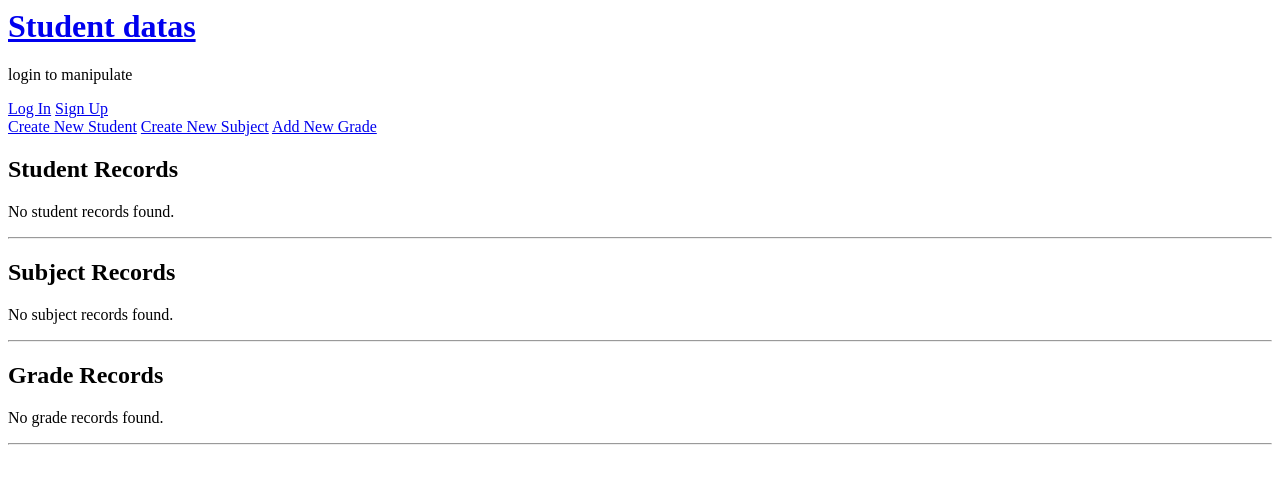
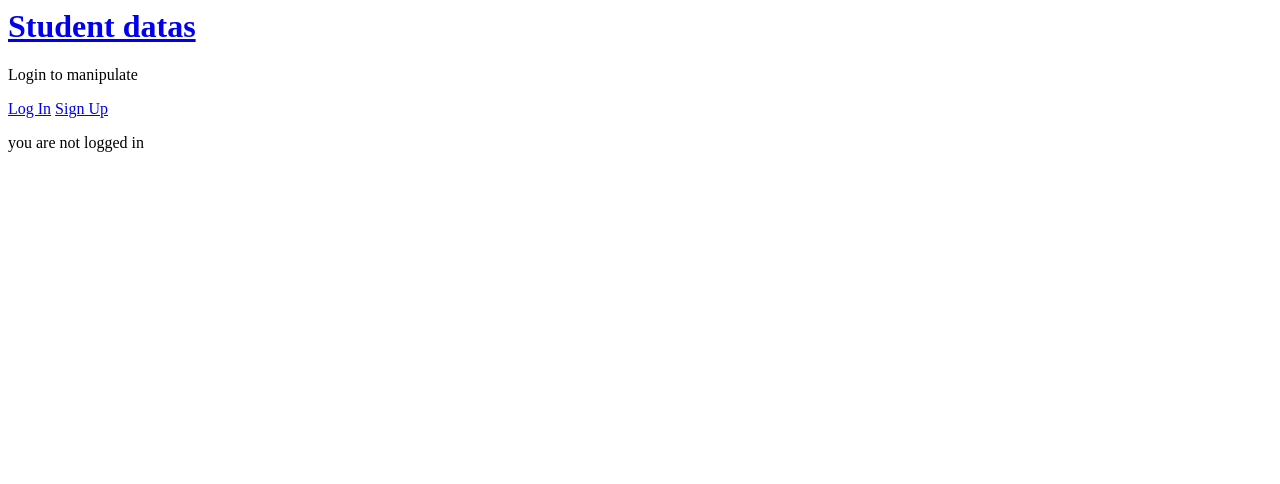
Before and after one commit to sassinzz13/curriculum-checker, a Django app: page / in a window 1280 px wide. Shown: the top 484 px of the page. Run offline with Django 4.2, Linux system fonts and the light colour scheme; data that the repository does not hold is empty; parts of the project's set-up code (start-up, migrations or seed data) failed here and were passed over.

Commit message:
final before hosting to prod

```diff
--- a/accounts/models.py
+++ b/accounts/models.py
@@ -1,5 +1,7 @@
 from django.db import models
 from django.contrib.auth.models import AbstractUser
+
+
 # Create your models here.
 class CustomStudentUser(AbstractUser):
     pass
--- a/accounts/serializers.py
+++ b/accounts/serializers.py
@@ -2,6 +2,7 @@ from rest_framework import serializers
 from django.contrib.auth import get_user_model, authenticate
 
 User = get_user_model()
+
 
 class UserSignupSerializer(serializers.ModelSerializer):
     password = serializers.CharField(write_only=True, min_length=8)
@@ -17,12 +18,13 @@ class UserSignupSerializer(serializers.ModelSerializer):
         )
         return user
 
+
 class LoginSerializer(serializers.Serializer):
     username = serializers.CharField()
     password = serializers.CharField()
 
     def validate(self, data):
-        user = authenticate(username=data['username'], password=data['password'])
+        user = authenticate(username=data["username"], password=data["password"])
         if user:
             return user
         raise serializers.ValidationError("Invalid username or password")
--- a/accounts/urls.py
+++ b/accounts/urls.py
@@ -1,7 +1,8 @@
 from django.urls import path
 from .views import SignupPageView, SignupAPIView, LoginAPIView
+
 urlpatterns = [
     path("signup/", SignupPageView.as_view(), name="signup"),
-      path("api/signup/", SignupAPIView.as_view(), name="signupAPI"),
-       path("api/login/", LoginAPIView.as_view(), name="loginAPI"),
+    path("api/signup/", SignupAPIView.as_view(), name="signupAPI"),
+    path("api/login/", LoginAPIView.as_view(), name="loginAPI"),
 ]
--- a/accounts/views.py
+++ b/accounts/views.py
@@ -8,7 +8,9 @@ from rest_framework.views import APIView
 from rest_framework.generics import CreateAPIView
 from .forms import CustomProfessorUserCreationForm
 from django.contrib.auth import login
+
 # Create your views here.
+
 
 class SignupPageView(generic.CreateView):
     form_class = CustomProfessorUserCreationForm
@@ -29,6 +31,7 @@ class SignupAPIView(CreateAPIView):
             )
         return Response(serializer.errors, status=status.HTTP_400_BAD_REQUEST)
 
+
 class LoginAPIView(APIView):
     def post(self, request):
         serializer = LoginSerializer(data=request.data)
--- a/students/views.py
+++ b/students/views.py
@@ -1,38 +1,53 @@
 from django.shortcuts import render, get_object_or_404
 from rest_framework import generics
+from django.contrib.auth.mixins import LoginRequiredMixin
 from django.urls import reverse_lazy
 from .models import Students, Subject, Grade
-from django.views.generic.edit import DeleteView, UpdateView,  CreateView
-from .serializers import StudentSerializer, StudentSubjectSerializer, StudentGradeSerializer
+from django.views.generic.edit import DeleteView, UpdateView, CreateView
+from .serializers import (
+    StudentSerializer,
+    StudentSubjectSerializer,
+    StudentGradeSerializer,
+)
+
 # Create your views here.
 
+#Student starts here
+
+#Student_list for querying the students
 def student_list(request):
     student_query = Students.objects.all()
-    return render(request, "student_data.html", {'student_query': student_query})
+    return render(request, "student_data.html", {"student_query": student_query})
 
-class student_create(CreateView):
+# view to create a student
+class student_create(LoginRequiredMixin,CreateView):
+    # takes the table Students as a model
     model = Students
+    # the html template
     template_name = "student_create.html"
+    # the fields(or forms) that are shown
     fields = [
-    "studentid",
-    "firstname",
-    "lastname",
-    "middlename",
-    "enrollmentyear",
-    "curriculumid",
-    "curriculum",
-    "studentnumber"
-]
+        "studentid",
+        "firstname",
+        "lastname",
+        "middlename",
+        "enrollmentyear",
+        "curriculumid",
+        "curriculum",
+        "studentnumber",
+    ]
 
+    # if successful redirect to student_data which is our home
     success_url = reverse_lazy("student_data")
 
-class student_delete(DeleteView):
+# delete a student view
+class student_delete(LoginRequiredMixin,DeleteView):
     model = Students
     template_name = "student_delete.html"
     success_url = reverse_lazy("student_data")
 
-
-class StudentUpdate(UpdateView):
+# update a student view
+class StudentUpdate(LoginRequiredMixin,UpdateView):
     model = Students
     template_name = "student_edit.html"
     fields = [
@@ -43,49 +58,53 @@ class StudentUpdate(UpdateView):
         "enrollmentyear",
         "curriculumid",
         "curriculum",
-        "studentnumber"
+        "studentnumber",
     ]
     success_url = reverse_lazy("student_data")
+
 
 # LIst all students and create a new one
 class StudentListCreateApi(generics.ListCreateAPIView):
     queryset = Students.objects.all()
     serializer_class = StudentSerializer
 
-#Retrieve, update, delete student
+
+# Retrieve, update, delete student
 class StudentRetrieveUpdateDeleteAPI(generics.RetrieveUpdateDestroyAPIView):
     queryset = Students.objects.all()
     serializer_class = StudentSerializer
+
     def get_object(self):
         studentid = self.kwargs["studentid"]
         return get_object_or_404(Students, studentid=studentid)
-
 
 
 # ENd of students
 
 # Start of subjects
 
+
 # Subject list queryable
 def subject_list(request):
     subject_query = Subject.objects.all()
-    return render(request, "subject_data.html", {'subject_query': subject_query})
+    return render(request, "subject_data.html", {"subject_query": subject_query})
 
 
 # List all subjects
-class subject_create(CreateView):
+class subject_create(LoginRequiredMixin,CreateView):
     model = Subject
     template_name = "subject_create.html"
     fields = [
-    "subjectcode",
-    "subjecttitle",
-    "units",
-    "prerequisite",
-    "semester",
-    "yearlevel"
-]
+        "subjectcode",
+        "subjecttitle",
+        "units",
+        "prerequisite",
+        "semester",
+        "yearlevel",
+    ]
 
     success_url = reverse_lazy("student_data")
+
 
 class subject_delete(DeleteView):
     model = Subject
@@ -93,77 +112,73 @@ class subject_delete(DeleteView):
     success_url = reverse_lazy("student_data")
 
 
-class subject_edit(CreateView):
+class subject_edit(LoginRequiredMixin,CreateView):
     model = Subject
     template_name = "subject_edit.html"
     fields = [
-    "subjectcode",
-    "subjecttitle",
-    "units",
-    "prerequisite",
-    "semester",
-    "yearlevel"
-]
+        "subjectcode",
+        "subjecttitle",
+        "units",
+        "prerequisite",
+        "semester",
+        "yearlevel",
+    ]
 
     success_url = reverse_lazy("student_data")
 
+
 # APis for subjects
+
 
 class StudentSubjectCreateApi(generics.ListCreateAPIView):
     queryset = Subject.objects.all()
     serializer_class = StudentSubjectSerializer
 
-#Retrieve, update, delete student
+
+# Retrieve, update, delete student
 class StudentSubjectRetrieveUpdateDeleteAPI(generics.RetrieveUpdateDestroyAPIView):
     queryset = Subject.objects.all()
     serializer_class = StudentSubjectSerializer
+
     def get_queryset(self):
         studentid = self.kwargs["studentid"]
         subjectcode = self.kwargs["subjectcode"]
-        return Subject.objects.filter(studentid=studentid,subjectcode=subjectcode)
+        return Subject.objects.filter(studentid=studentid, subjectcode=subjectcode)
+
 
 # end of subjects
 
 # Start of grades
 
+
 # Subject list queryable
 def grades_list(request):
     grades_query = Subject.objects.all()
-    return render(request, "grade_data.html", {'grades_query': grades_query})
+    return render(request, "grade_data.html", {"grades_query": grades_query})
+
 
 # List all subjects
-class grades_create(CreateView):
+class grades_create(LoginRequiredMixin,CreateView):
     model = Grade
     template_name = "grade_create.html"
-    fields = [
-    "gradeid",
-    "studentid",
-    "subjectcode",
-    "semester",
-    "grade",
-    "units"
-]
+    fields = ["gradeid", "studentid", "subjectcode", "semester", "grade", "units"]
 
     success_url = reverse_lazy("student_data")
 
-class grade_delete(DeleteView):
+
+class grade_delete(LoginRequiredMixin,DeleteView):
     model = Grade
     template_name = "grade_delete.html"
     success_url = reverse_lazy("student_data")
 
-class grade_edit(CreateView):
+
+class grade_edit(LoginRequiredMixin,CreateView):
     model = Grade
     template_name = "grade_edit.html"
-    fields = [
-    "gradeid",
-    "studentid",
-    "subjectcode",
-    "semester",
-    "grade",
-    "units"
-]
+    fields = ["gradeid", "studentid", "subjectcode", "semester", "grade", "units"]
 
     success_url = reverse_lazy("student_data")
+
 
 class StudentGradesListAPI(generics.ListAPIView):
     queryset = Grade.objects.all()
--- a/templates/base.html
+++ b/templates/base.html
@@ -1,8 +1,6 @@
-<!-- templates/base.html -->
 <html>
 <head>
-<title>Student datas
-</title>
+<title>Student datas</title>
 </head>
 <body>
 <header>
@@ -17,13 +15,12 @@
       {% csrf_token %}
       <button type="submit">Log Out</button>
   </form>
-
-
-{%else%}
-<p>login to manipulate</p>
+{% else %}
+  <p>Login to manipulate</p>
   <a href="{% url 'login' %}">Log In</a>
   <a href="{% url 'signup' %}">Sign Up</a>
 {% endif %}
+
 <div>
 {% block content %}
 {% endblock content %}
--- a/templates/student_data.html
+++ b/templates/student_data.html
@@ -2,10 +2,17 @@
 
 {% block content %}
 
+
+
+
+
+
+{% if user.is_authenticated %}
   <!-- Create Buttons -->
   <a href="{% url 'student_create' %}" class="btn btn-success mb-2">Create New Student</a>
   <a href="{% url 'subject_create' %}" class="btn btn-success mb-2">Create New Subject</a>
   <a href="{% url 'grade_create' %}" class="btn btn-success mb-4">Add New Grade</a>
+
 
   <!-- Student Records -->
   <h2>Student Records</h2>
@@ -85,5 +92,8 @@
   {% endfor %}
 
   <hr>
+  {% else %}
+  <p>you are not logged in</p>
+ {% endif %}
 
 {% endblock %}
--- a/test.sql
+++ b/test.sql
@@ -1 +1 @@
-SELECT * FROM Subject
+SELECT * FROM Grade
```
Also changed, not shown: accounts/forms.py (+5 -6 lines), core/settings.py (+63 -61 lines), students/serializers.py (+6 -3 lines), students/urls.py (line endings or trailing spaces). Lines whose indentation alone changed are shown as unchanged.
